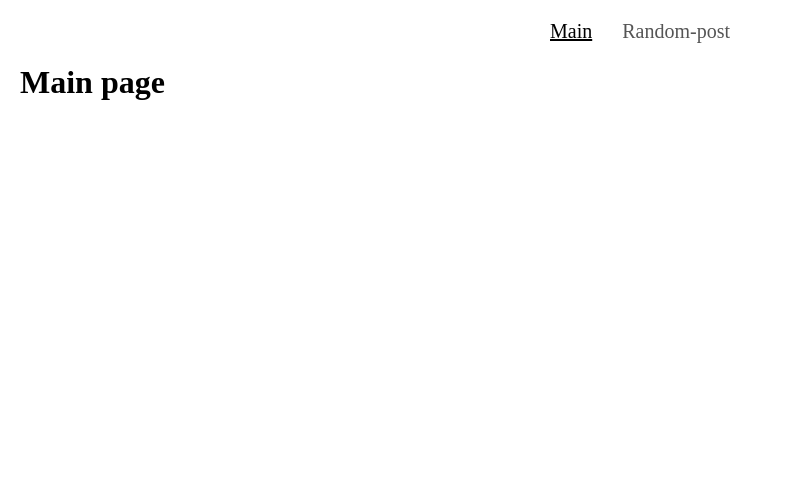
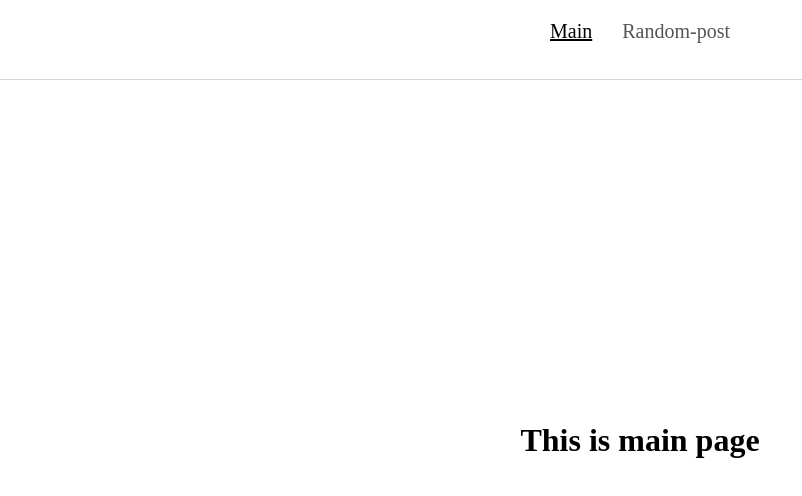
Before and after one commit to Visheyt/fuse8-study, a React (Vite) app: page / in a window 1280 px wide. Shown: the top 496 px of the page, without its empty margins (0-802 px from the left). Built offline with nearby package versions, Linux system fonts and the light colour scheme.

Commit message:
lesson-2 add styles for pages, add ui elements

```diff
--- a/eslint.config.js
+++ b/eslint.config.js
@@ -9,6 +9,10 @@ import prettierConfig from 'eslint-config-prettier';
 export default [
   {
     files: ['**/*.{ts,tsx}'],
+    env: {
+      browser: true,
+      es2021: true,
+    },
     languageOptions: {
       ecmaVersion: 'latest',
       sourceType: 'module',
--- a/src/app/index.css
+++ b/src/app/index.css
@@ -1,17 +1,34 @@
 * {
   box-sizing: border-box;
+}
+
+html,
+body {
+  height: 100%;
+  margin: 0;
+  padding: 0;
+}
+
+body {
+  display: flex;
+  flex-direction: column;
+  min-height: 100vh;
 }
 
 #root {
   display: flex;
   flex-direction: column;
+  flex-grow: 1;
   width: 100%;
-  height: 100%;
 }
 
-body {
+.container {
   display: flex;
-  min-height: 100vh;
-  margin: 0 auto;
-  padding: 20px;
+  flex-direction: column;
+  flex-grow: 1;
+  gap: 50px;
+  align-items: center;
+  justify-content: center;
+
+  width: 100%;
 }
--- a/src/pages/main/main.tsx
+++ b/src/pages/main/main.tsx
@@ -1,3 +1,7 @@
 export const Main = () => {
-  return <h1>Main page</h1>;
+  return (
+    <div className="container">
+      <h1>This is main page</h1>
+    </div>
+  );
 };
--- a/src/pages/random-post/api/use-get-random-post.ts
+++ b/src/pages/random-post/api/use-get-random-post.ts
@@ -8,6 +8,7 @@ export const useGetRandomPost = () => {
   const [error, setError] = useState<string>('');
 
   const getPost = useCallback(async () => {
+    setPost(null);
     setLoading(true);
     setError('');
 
--- /dev/null
+++ b/src/pages/random-post/random-post.module.css
@@ -0,0 +1,21 @@
+.container {
+  display: flex;
+  flex-direction: column;
+  flex-grow: 1;
+  gap: 50px;
+  align-items: center;
+  justify-content: center;
+
+  width: 100%;
+}
+
+.content {
+  display: flex;
+  flex-direction: column;
+  align-items: center;
+
+  min-height: 150px;
+
+  font-size: 20px;
+  text-align: center;
+}
--- a/src/pages/random-post/random-post.tsx
+++ b/src/pages/random-post/random-post.tsx
@@ -1,15 +1,23 @@
+import styles from './random-post.module.css';
 import { useGetRandomPost } from './api/use-get-random-post';
+import { Spinner } from '@/shared/ui/spinner/spinner';
+import { Button } from '@/shared/ui/button/button';
 
 export const RandomPost = () => {
   const { getPost, post, error, loading } = useGetRandomPost();
+
   return (
-    <div>
-      <button onClick={getPost} disabled={loading}>
+    <div className="container">
+      <Button onClick={getPost} disabled={loading} variant={'primary'}>
         Get random post
-      </button>
-      {error ? <div>{error}</div> : ''}
-      {loading ? <div>Loading...</div> : ''}
-      {post ? <div>{post.title}</div> : ''}
+      </Button>
+
+      <div className={styles.content}>
+        {loading && <Spinner />}
+
+        {error && <div className={styles.error}>{error}</div>}
+        {post && <div className={styles.post}>{post.title}</div>}
+      </div>
     </div>
   );
 };
--- /dev/null
+++ b/src/shared/ui/button/button.module.css
@@ -0,0 +1,6 @@
+.primary {
+  cursor: pointer;
+  padding: 20px;
+  border: none;
+  border-radius: 10px;
+}
--- /dev/null
+++ b/src/shared/ui/button/button.tsx
@@ -0,0 +1,17 @@
+import styles from './button.module.css';
+import { ButtonHTMLAttributes, ReactNode } from 'react';
+
+type Variant = 'primary';
+
+interface CustomButtonProps extends ButtonHTMLAttributes<HTMLButtonElement> {
+  variant: Variant;
+  children: ReactNode;
+}
+
+export const Button = ({ variant, children, ...props }: CustomButtonProps) => {
+  return (
+    <button className={styles[variant]} {...props}>
+      {children}
+    </button>
+  );
+};
--- a/src/shared/ui/header/header.module.css
+++ b/src/shared/ui/header/header.module.css
@@ -1,6 +1,10 @@
 .header {
   display: flex;
+
   width: 100%;
+  min-height: 80px;
+  padding-block: 20px;
+  border-bottom: 1px solid rgb(128 128 128 / 32.6%);
 }
 
 .nav {
--- /dev/null
+++ b/src/shared/ui/spinner/spinner.module.css
@@ -0,0 +1,19 @@
+.spinner {
+  width: 50px;
+  height: 50px;
+  border: 3px solid black;
+  border-top-color: transparent;
+  border-radius: 50%;
+
+  animation: spin 1s linear infinite;
+}
+
+@keyframes spin {
+  from {
+    transform: rotate(0deg);
+  }
+
+  to {
+    transform: rotate(360deg);
+  }
+}
--- /dev/null
+++ b/src/shared/ui/spinner/spinner.tsx
@@ -0,0 +1,4 @@
+import styles from './spinner.module.css';
+export const Spinner = () => {
+  return <div className={styles.spinner} />;
+};
--- a/tsconfig.json
+++ b/tsconfig.json
@@ -5,6 +5,7 @@
     { "path": "./tsconfig.node.json" }
   ],
   "compilerOptions": {
+    "lib": ["dom", "esnext"],
     "baseUrl": ".",
     "paths": {
       "@/*": ["src/*"],
```
